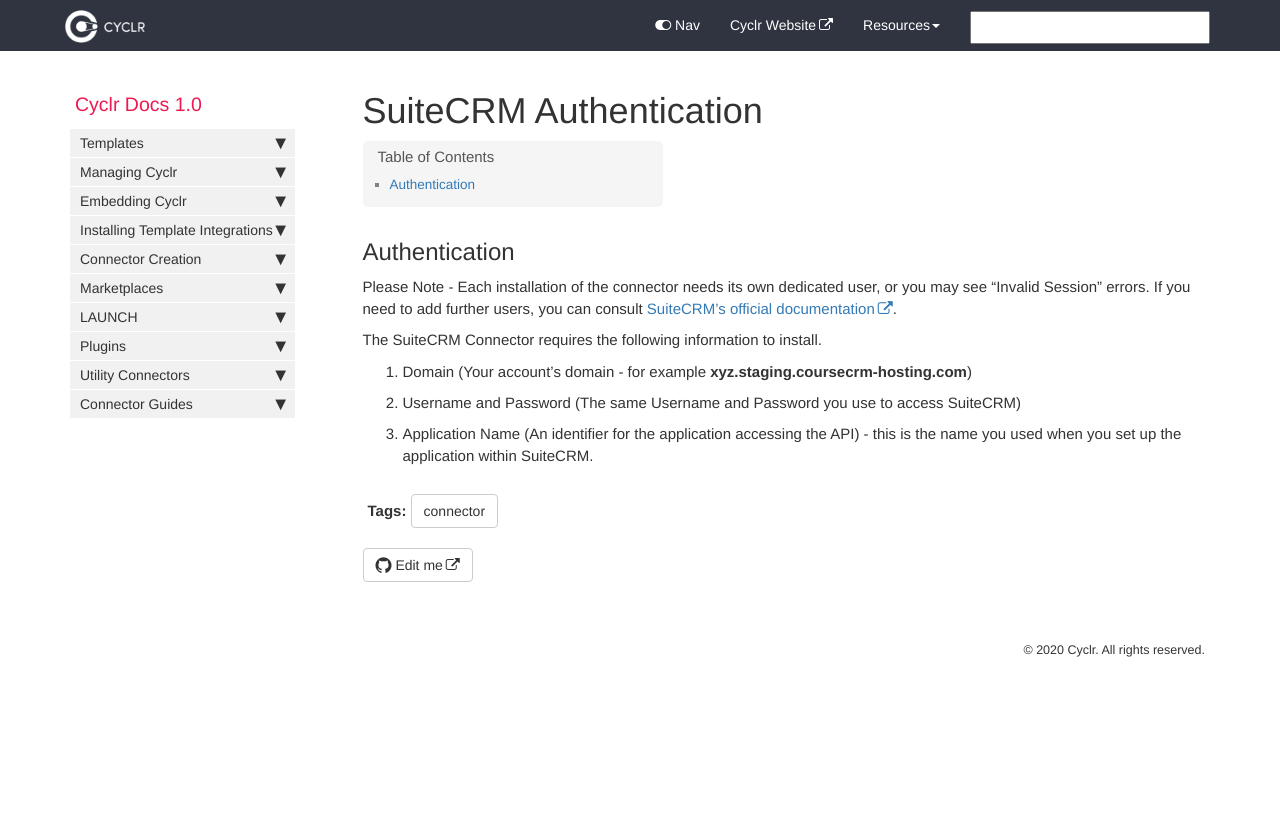
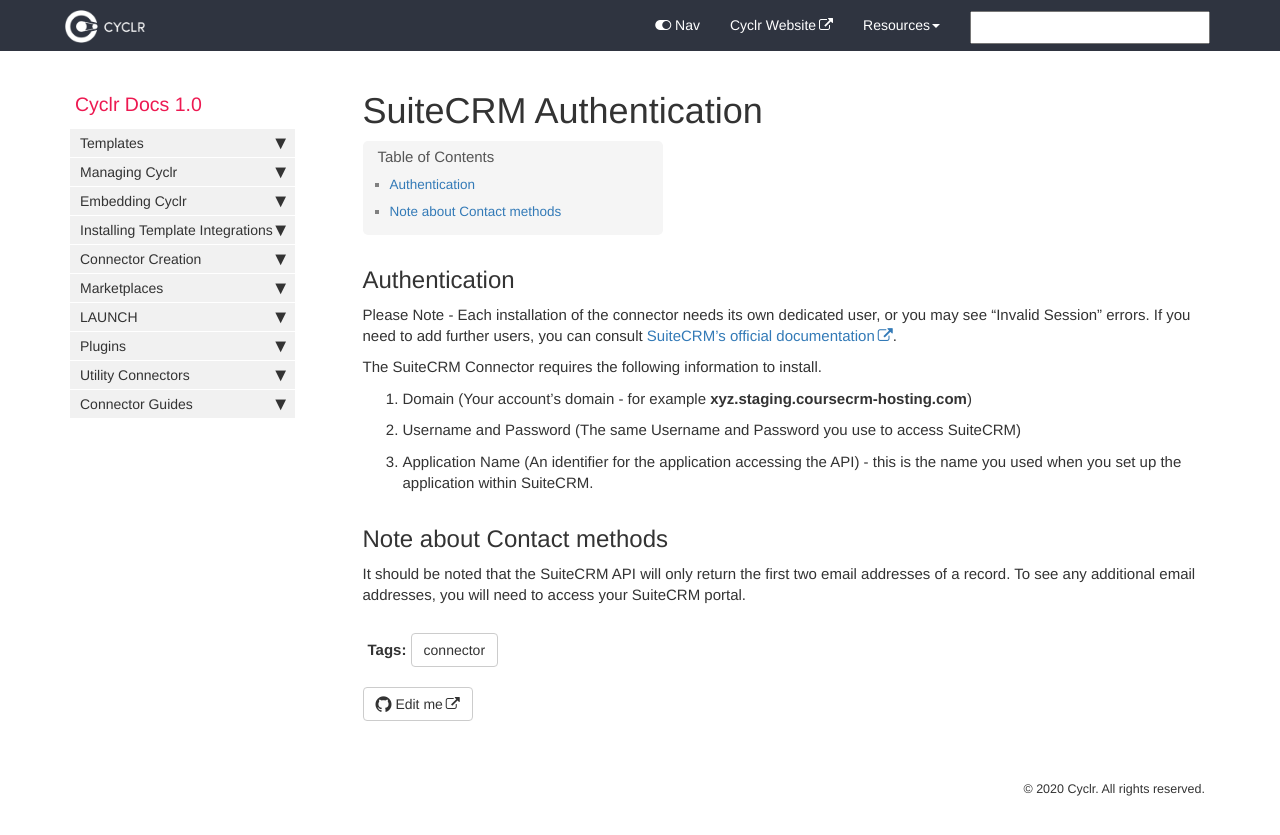
Before and after one commit to sneakysneak/docs, a Jekyll site: the page built from pages/connector-authentication/suitecrm.md, in a window 1280 px wide. Shown: the top 835 px of the page. Built offline with Jekyll 4.4.1, drawn with Linux system fonts in a browser that asks for light colours; nearby versions of some CDN libraries; comment, search, counter and statistics services are not loaded.

Commit message:
Update suitecrm.md

```diff
--- a/pages/connector-authentication/suitecrm.md
+++ b/pages/connector-authentication/suitecrm.md
@@ -15,3 +15,7 @@ The SuiteCRM Connector requires the following information to install.
 1. Domain (Your account's domain - for example **xyz.staging.coursecrm-hosting.com**)
 2. Username and Password (The same Username and Password you use to access SuiteCRM)
 3. Application Name (An identifier for the application accessing the API) - this is the name you used when you set up the application within SuiteCRM.
+
+## Note about Contact methods ##
+
+It should be noted that the SuiteCRM API will only return the first two email addresses of a record.  To see any additional email addresses, you will need to access your SuiteCRM portal.
```
